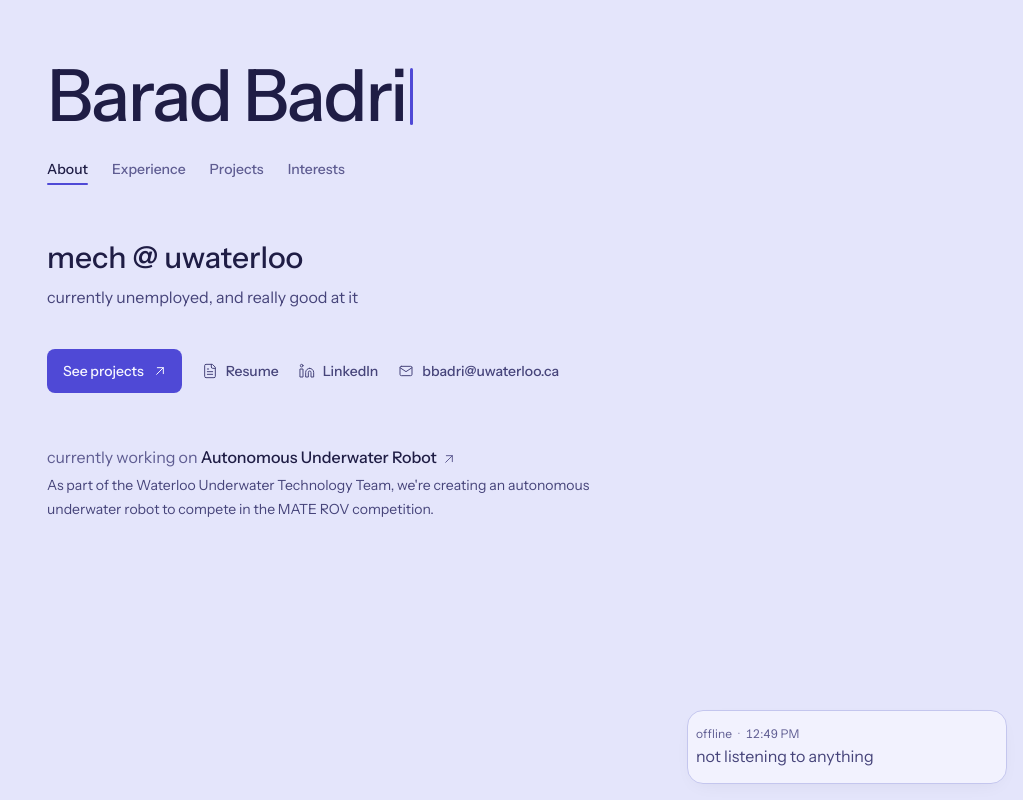
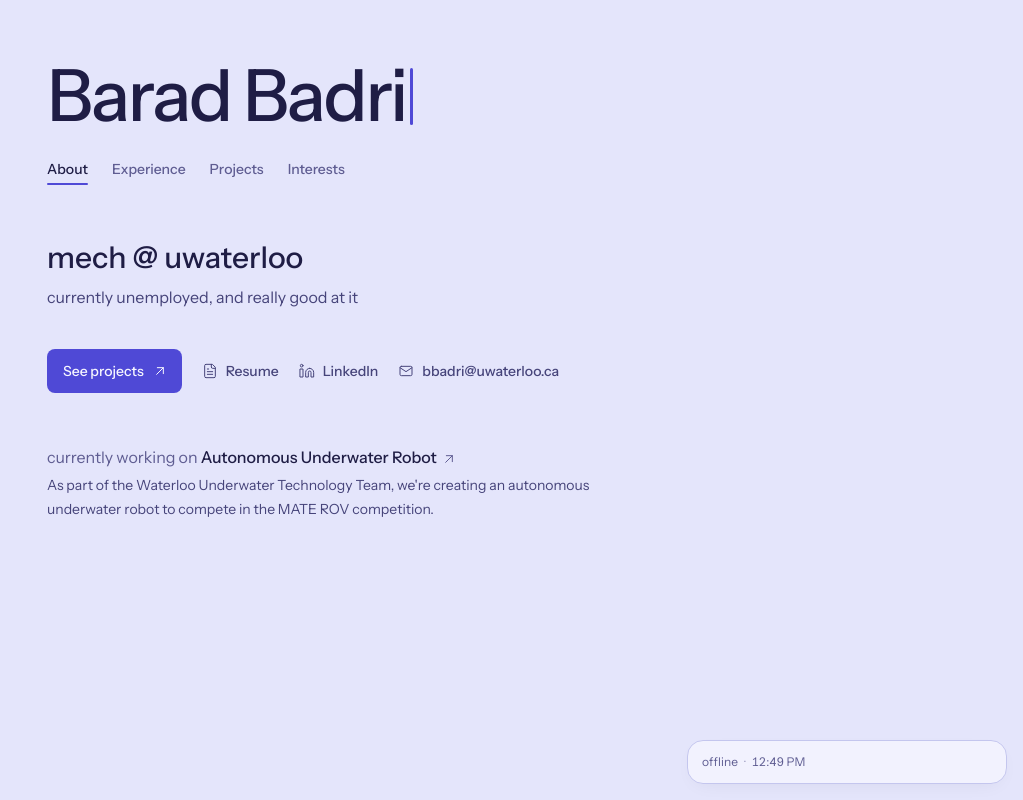
Before and after one commit to baradb/barad, a Next.js app: page / in a window 1280 px wide. Shown: the whole page, without its empty margins (257-1280 px from the left). Built offline with nearby package versions, Linux system fonts and the light colour scheme.

Commit message:
Listening tile: pulsing dot when online, compact one-line idle chip, no progress bar while playing

```diff
--- a/src/components/NowPlaying.tsx
+++ b/src/components/NowPlaying.tsx
@@ -1,6 +1,6 @@
 "use client";
 
-import { useEffect, useRef, useState } from "react";
+import { useEffect, useState } from "react";
 import { Icon } from "@/components/Icon";
 
 type NowPlayingData =
@@ -19,17 +19,6 @@ type NowPlayingData =
     };
 
 const POLL_MS = 30_000;
-const END_GRACE_MS = 1_500; // after a song ends, give Lanyard a moment before asking again
-const RETRY_MS = 5_000; // and do not ask more often than this while it still reports the old song
-
-/** 83000 -> "1:23", 3725000 -> "1:02:05" */
-function trackClock(ms: number) {
-  const total = Math.max(0, Math.floor(ms / 1000));
-  const h = Math.floor(total / 3600);
-  const m = Math.floor((total % 3600) / 60);
-  const s = String(total % 60).padStart(2, "0");
-  return h > 0 ? `${h}:${String(m).padStart(2, "0")}:${s}` : `${m}:${s}`;
-}
 
 /** The visitor's local wall-clock, e.g. "9:04 PM". */
 function wallClock(ms: number) {
@@ -42,31 +31,25 @@ export function NowPlaying() {
   // undefined = still loading, null = request failed
   const [data, setData] = useState<NowPlayingData | null | undefined>(undefined);
   const [failedArt, setFailedArt] = useState<string | null>(null);
-  // Wall-clock time as of the last tick. Kept in state (set from timers) so rendering stays pure.
+  // Current wall-clock, refreshed every second so the embedded time stays live.
+  // Starts at 0 (so server and first client render match — no hydration mismatch); the
+  // effect fills it in on mount.
   const [now, setNow] = useState(0);
-  const lastFetch = useRef(0);
-  // The fetch function lives inside the polling effect; the end-of-song timer calls it through this.
-  const loadRef = useRef<() => void>(() => {});
 
   useEffect(() => {
     let cancelled = false;
 
     async function load() {
-      lastFetch.current = Date.now();
       try {
         const res = await fetch("/api/now-playing");
         if (!res.ok) throw new Error(String(res.status));
         const json = (await res.json()) as NowPlayingData;
-        if (!cancelled) {
-          setData(json);
-          setNow(Date.now());
-        }
+        if (!cancelled) setData(json);
       } catch {
         if (!cancelled) setData((prev) => prev ?? null);
       }
     }
 
-    loadRef.current = load;
     load();
     const id = setInterval(load, POLL_MS);
     return () => {
@@ -75,29 +58,20 @@ export function NowPlaying() {
     };
   }, []);
 
+  // Keep the embedded clock ticking. The interval is the only writer (updating at the top
+  // of its first tick), which also satisfies the no-setState-in-effect-body rule.
+  useEffect(() => {
+    const tick = () => setNow(Date.now());
+    const id = setInterval(tick, 1000);
+    const first = requestAnimationFrame(tick);
+    return () => {
+      clearInterval(id);
+      cancelAnimationFrame(first);
+    };
+  }, []);
+
   const track = data?.configured && data.title ? data : null;
   const loading = data === undefined;
-
-  // The song's start/end, if Lanyard sent them. The browser counts the seconds itself.
-  const startedAt = track?.startedAt;
-  const endsAt = track?.endsAt;
-  const timed = startedAt !== undefined && endsAt !== undefined;
-
-  // Tick every second: advances the song progress and keeps the wall-clock current.
-  useEffect(() => {
-    const id = setInterval(() => {
-      const t = Date.now();
-      setNow(t);
-      if (timed && endsAt !== undefined && t > endsAt + END_GRACE_MS && t - lastFetch.current > RETRY_MS) {
-        loadRef.current();
-      }
-    }, 1000);
-    return () => clearInterval(id);
-  }, [timed, endsAt]);
-
-  const duration = timed ? endsAt! - startedAt! : 0;
-  const elapsed = timed ? Math.min(Math.max(now - startedAt!, 0), duration) : 0;
-  const percent = timed ? (elapsed / duration) * 100 : 0;
 
   // Album cover, unless it is missing or failed to load.
   const art =
@@ -107,34 +81,13 @@ export function NowPlaying() {
   const status = data?.configured ? data.status : undefined;
   const label = loading ? "" : track ? "listening to" : (status ?? "offline");
   const nowClock = wallClock(now);
+  // The pulsing dot shows while listening, or when the Discord status is online.
+  const showDot = !loading && (!!track || status === "online");
 
-  // The leftmost square: album art while playing, otherwise nothing (no music icon when idle).
-  const leading = track ? (
-    art ? (
-      // Plain <img>: a 56px thumbnail from Spotify's CDN, no image-optimizer config needed.
-      // eslint-disable-next-line @next/next/no-img-element
-      <img
-        src={art}
-        alt={`Album cover for ${track.album ?? track.title}`}
-        width={56}
-        height={56}
-        onError={() => setFailedArt(art)}
-        className="size-14 shrink-0 rounded-lg bg-track object-cover"
-      />
-    ) : (
-      <span className="flex size-14 shrink-0 items-center justify-center rounded-lg bg-track text-faint">
-        <Icon name="music" size={20} />
-      </span>
-    )
-  ) : null;
-
-  const top = (
-    <div className="flex h-14 items-center gap-3.5 pr-2">
-      {leading}
-      <span className="min-w-0 flex-1">
+  const statusLine = (
     <span className="flex items-center gap-1.5 text-xs tracking-[0.01em] text-faint">
-          {track && (
-            <span className="relative flex size-1.5">
+      {showDot && (
+        <span data-dot className="relative flex size-1.5">
           <span className="absolute inline-flex size-full animate-ping rounded-full bg-accent opacity-60 motion-reduce:animate-none" />
           <span className="relative inline-flex size-1.5 rounded-full bg-accent" />
         </span>
@@ -151,59 +104,55 @@ export function NowPlaying() {
         </>
       )}
     </span>
-        {loading ? (
-          <span aria-hidden="true" className="mt-2 block space-y-2">
-            <span className="block h-3.5 w-32 animate-pulse rounded bg-track motion-reduce:animate-none" />
-            <span className="block h-3 w-20 animate-pulse rounded bg-track motion-reduce:animate-none" />
+  );
+
+  // Playing: a 56px cover next to the status line, title and artist. No progress bar.
+  // Only built when a track exists (so the non-null access below is safe).
+  const playingBody = track && (
+    <div className="flex h-14 items-center gap-3.5 pr-2">
+      {art ? (
+        // Plain <img>: a 56px thumbnail from Spotify's CDN, no image-optimizer config needed.
+        // eslint-disable-next-line @next/next/no-img-element
+        <img
+          src={art}
+          alt={`Album cover for ${track.album ?? track.title}`}
+          width={56}
+          height={56}
+          onError={() => setFailedArt(art)}
+          className="size-14 shrink-0 rounded-lg bg-track object-cover"
+        />
+      ) : (
+        <span className="flex size-14 shrink-0 items-center justify-center rounded-lg bg-track text-faint">
+          <Icon name="music" size={20} />
         </span>
-        ) : track ? (
-          <>
+      )}
+      <span className="min-w-0 flex-1">
+        {statusLine}
         <span className="mt-0.5 block truncate text-base font-medium text-foreground">
           {track.title}
         </span>
         <span className="block truncate text-sm text-muted">{track.artist}</span>
-          </>
-        ) : (
-          <span className="mt-0.5 block truncate text-base text-muted">
-            not listening to anything
-          </span>
-        )}
       </span>
     </div>
   );
 
-  // Only when the song has start/end times; otherwise the tile is just the compact top row.
-  const progress = timed && (
-    <div aria-hidden="true" className="flex h-4 items-center gap-2 px-1 text-xs tabular-nums text-faint">
-      <span data-time className="w-10 shrink-0 text-right">
-        {trackClock(elapsed)}
-      </span>
-      <span className="h-1 min-w-0 flex-1 overflow-hidden rounded-full bg-track">
-        <span
-          data-progress
-          className="block h-full rounded-full bg-accent transition-[width] duration-1000 ease-linear motion-reduce:transition-none"
-          style={{ width: `${percent}%` }}
-        />
-      </span>
-      <span data-time className="w-10 shrink-0">
-        {trackClock(duration)}
-      </span>
+  // Idle / loading: a single compact line (just the status, or a skeleton).
+  const idleBody = (
+    <div className="flex items-center pr-1">
+      {loading ? (
+        <span aria-hidden="true" className="h-3.5 w-28 animate-pulse rounded bg-track motion-reduce:animate-none" />
+      ) : (
+        statusLine
+      )}
     </div>
   );
 
-  const body = (
-    <>
-      {top}
-      {progress}
-    </>
-  );
-
-  // Inner radius = outer - padding: rounded-2xl (16px) - p-2 (8px) = rounded-lg (8px) on the cover.
-  // Sized to its content with even padding all round: 74px (cover + padding + border), or 98px
-  // with the progress row. It only changes height when a song with timing starts or stops.
+  // Playing = a two-line tile with a cover (74px). Idle = a short one-line chip.
   const box = `flex ${
-    timed ? "h-[98px]" : "h-[74px]"
-  } w-[min(20rem,calc(100vw-3rem))] flex-col justify-between rounded-2xl border border-rule bg-surface p-2 shadow-[0_6px_20px_-8px_var(--shadow)] sm:w-[min(20rem,calc(100vw-2rem))]`;
+    track ? "h-[74px]" : "h-11"
+  } w-[min(20rem,calc(100vw-3rem))] flex-col justify-center rounded-2xl border border-rule bg-surface p-2 ${
+    track ? "" : "px-3.5"
+  } shadow-[0_6px_20px_-8px_var(--shadow)] sm:w-[min(20rem,calc(100vw-2rem))]`;
 
   return (
     <div className="mx-auto mt-auto w-full max-w-2xl px-6 pb-[max(2rem,env(safe-area-inset-bottom))] sm:fixed sm:right-[max(1rem,env(safe-area-inset-right))] sm:bottom-[max(1rem,env(safe-area-inset-bottom))] sm:z-50 sm:mx-0 sm:w-auto sm:max-w-none sm:p-0">
@@ -214,11 +163,11 @@ export function NowPlaying() {
           rel="noopener noreferrer"
           className={`${box} transition-colors duration-150 hover:border-accent`}
         >
-          {body}
+          {playingBody}
           <span className="sr-only">(opens Spotify in a new tab)</span>
         </a>
       ) : (
-        <div className={box}>{body}</div>
+        <div className={box}>{track ? playingBody : idleBody}</div>
       )}
     </div>
   );
```
Also changed, not shown: 1 other file (tests, documents, lock files or other folders). Lines whose indentation alone changed are shown as unchanged.
